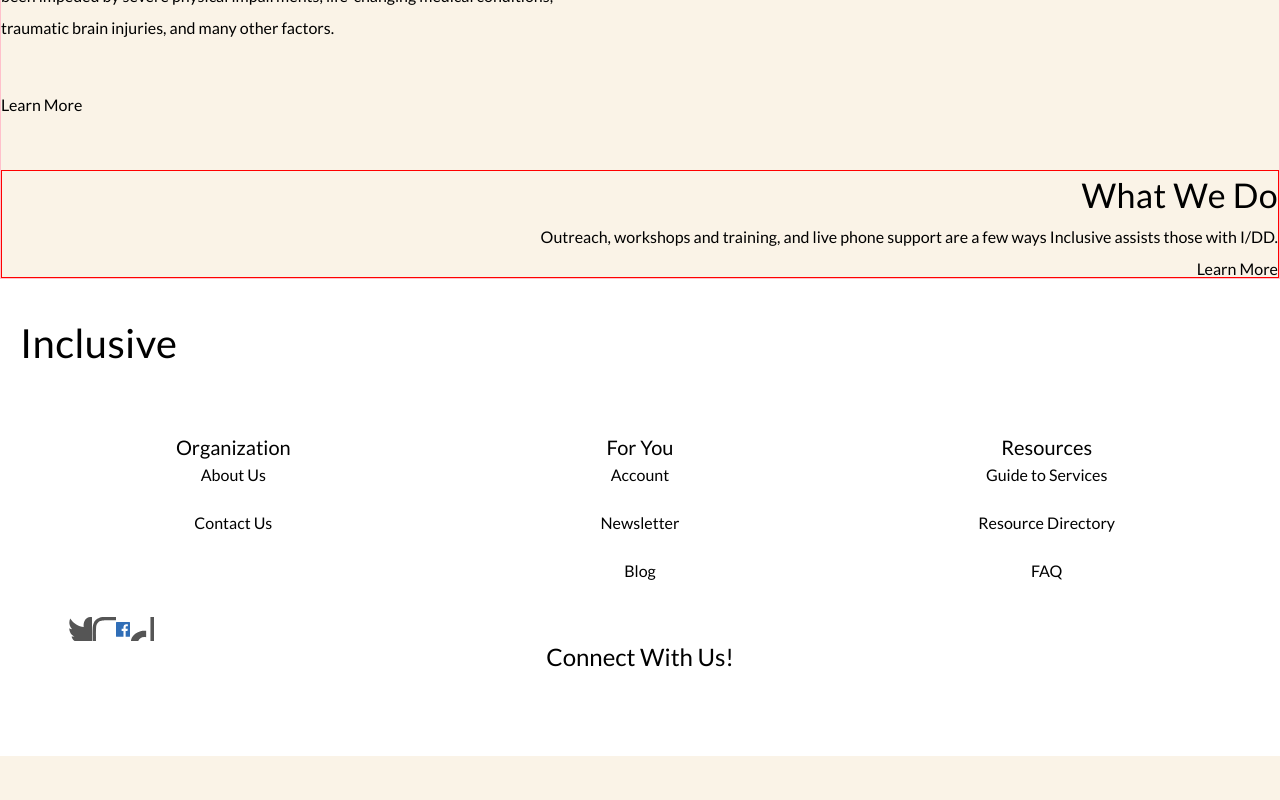
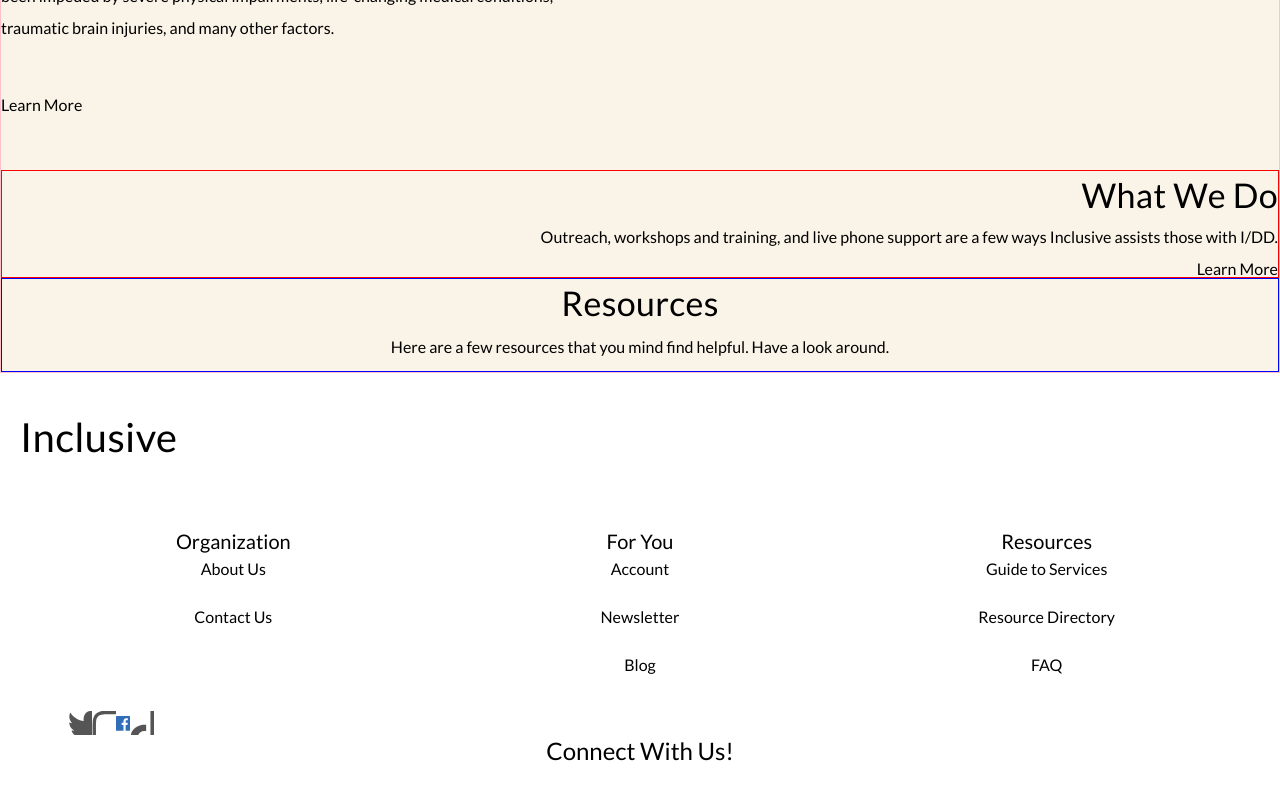
Before and after one commit to lenac0des/inclusive-dev, a React (Create React App) app: page / in a window 1280 px wide. Shown: the part 1382-2182 px from the top of the page. Before the commit the page ends 2138 px from the top, so only its background shows below. Built offline with nearby package versions, Linux system fonts and the light colour scheme.

Commit message:
added resource content

```diff
--- a/src/pages/home/Main.js
+++ b/src/pages/home/Main.js
@@ -28,7 +28,16 @@ export default function Main() {
             </div>
 
         </section>
-
+        <section className="S3">
+            <div className="ThirdContainter">
+                <div className="ResWrapper">
+                    <div className="Resources">
+                        <h2 className="RTitle">Resources</h2>
+                        <p className="RText">Here are a few resources that you mind find helpful. Have a look around. </p>
+                    </div>
+                </div>
+            </div>
+        </section>
 
 
 
--- a/src/pages/home/styles/Main.css
+++ b/src/pages/home/styles/Main.css
@@ -83,3 +83,36 @@
     text-decoration: none;
     color: #000000;
 }
+
+.S3 {
+    border: 1px solid blue;
+}
+
+.RTitle {
+    display: flex;
+    justify-content: center;
+    align-items: center;
+    text-align: center;
+    font-size: 34px;
+    line-height: 48px;
+    color: #000000;
+    height: 48px;
+    left: 628px;
+    top: 2197px;
+    letter-spacing: 0.01em;
+}
+
+.RText {
+    display: flex;
+    justify-content: center;
+    align-items: center;
+    text-align: center;
+    color: #000000;
+    line-height: 32px;
+    font-size: 16px;
+    font-style: normal;
+    height: 32px;
+    left: 433px;
+    top: 2273px;
+
+}
```
